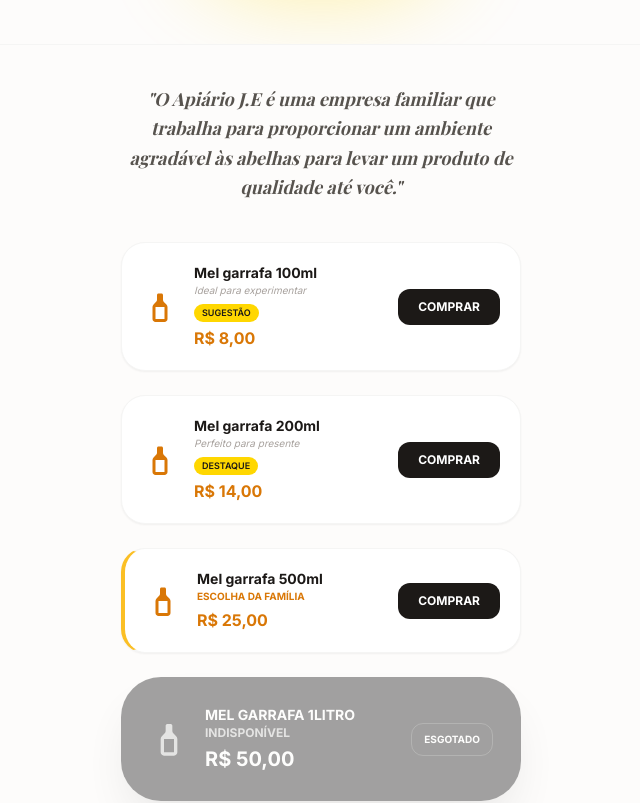
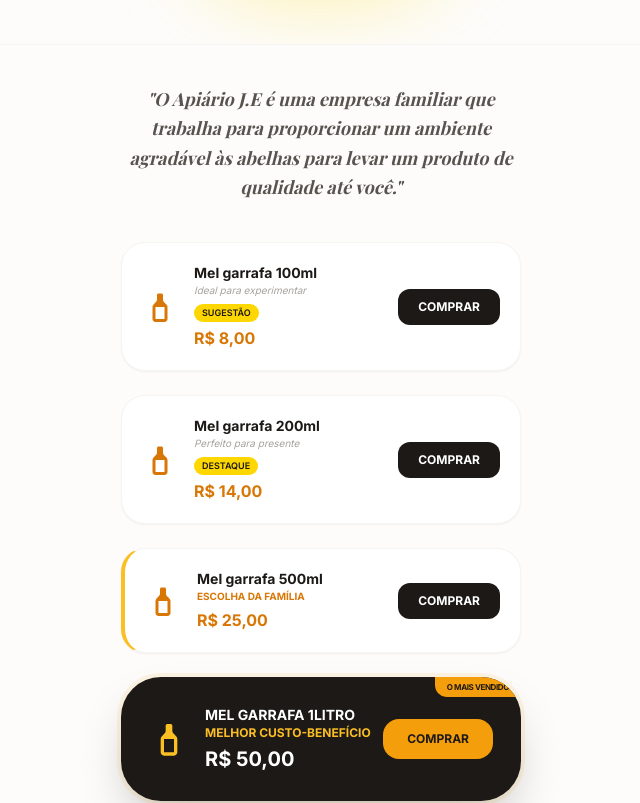
Before and after one commit to joseenilson13-max/Vendas-api-rio-J.E, a plain HTML site: page index.html in a window 1280 px wide. Shown: the part 171-974 px from the top of the page, without its empty margins (319-959 px from the left). Drawn offline with nearby package versions, Linux system fonts and the light colour scheme.

Commit message:
Update index.html

```diff
--- a/index.html
+++ b/index.html
@@ -70,7 +70,7 @@
             "100ml": { qty: 10 },  // Mude o número 20 pela quantidade desejada
             "200ml": { qty: 15 },
             "500ml": { qty: 10 },
-            "1Litro": { qty: 0 }
+            "1Litro": { qty: 10 }
         };
 
         // Dados de exibição originais
```
